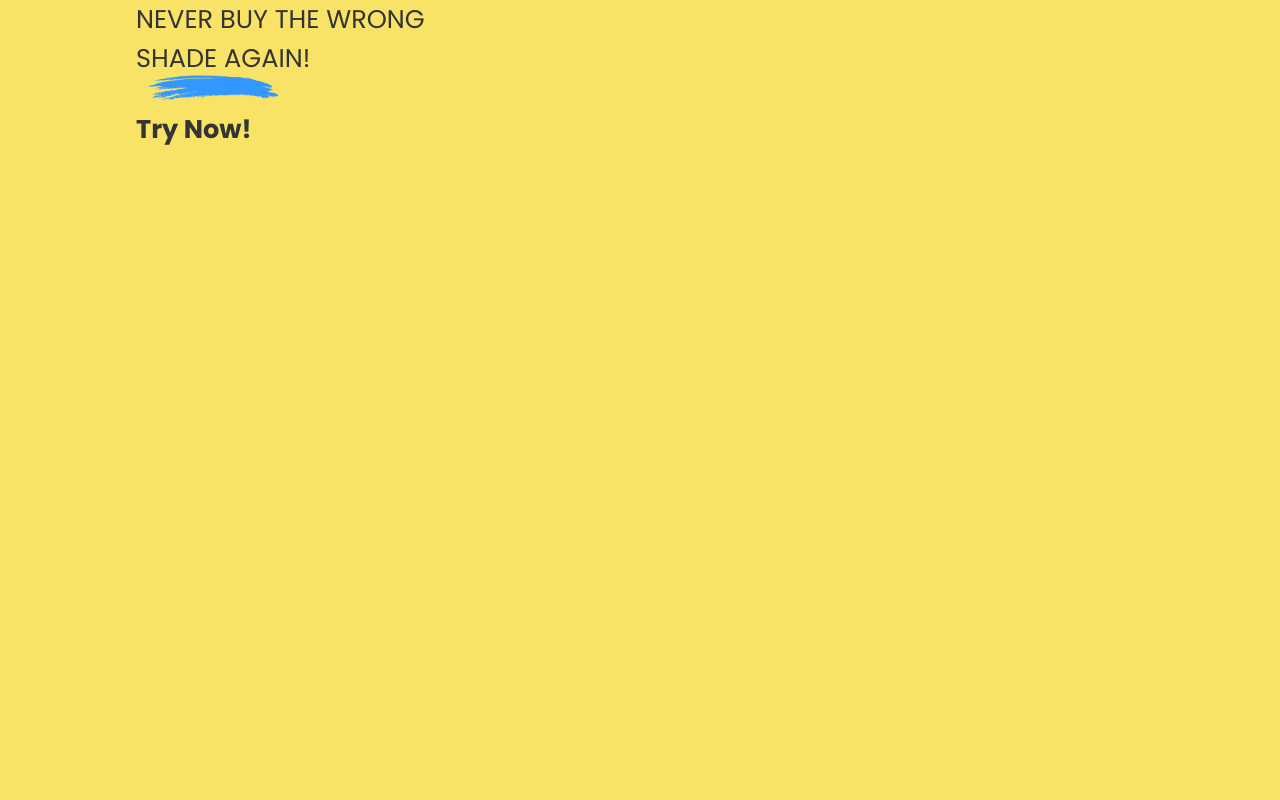
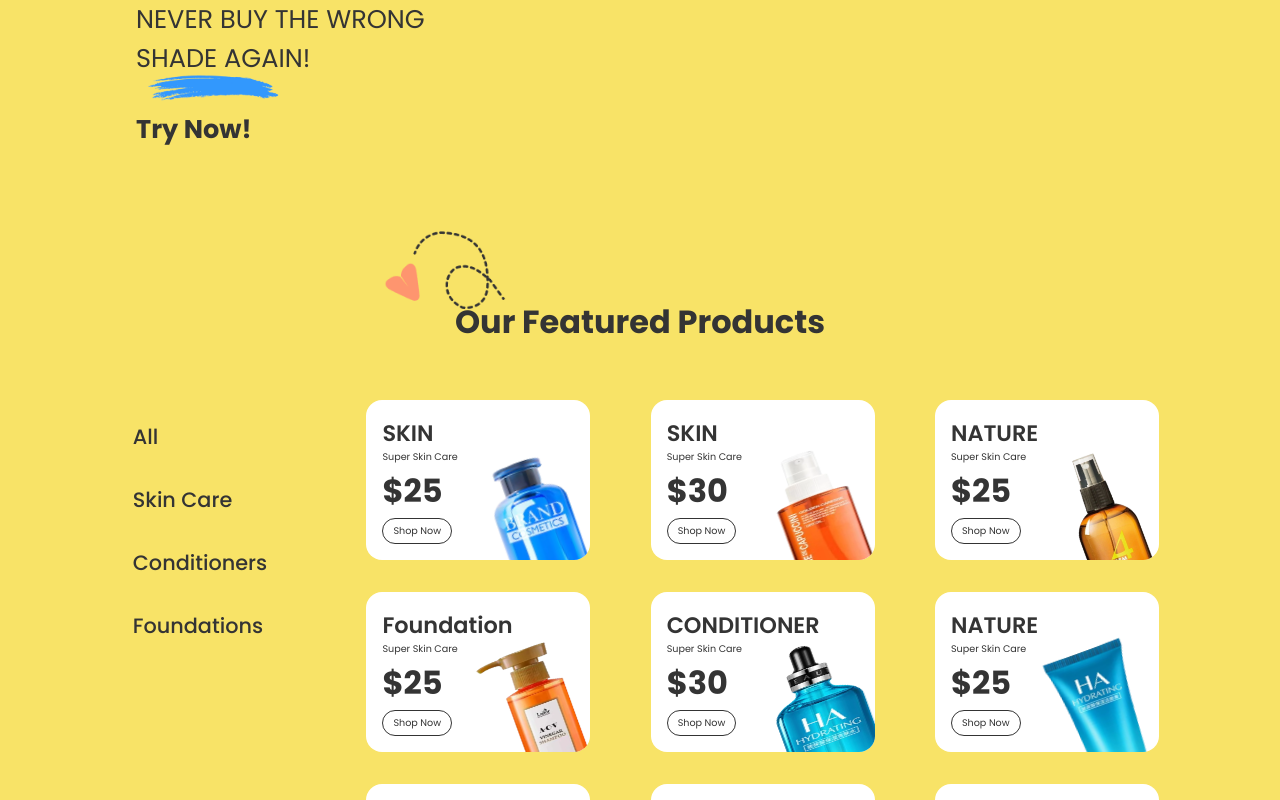
Before and after one commit to AbdellahSlimani/Beautify-Ecommerce-Website, a React (Create React App) app: page / in a window 1280 px wide. Shown: the part 945-1745 px from the top of the page. Before the commit the page ends 1222 px from the top, so only its background shows below. Built offline with nearby package versions, Linux system fonts and the light colour scheme.

Commit message:
Add Products section

```diff
--- a/src/App.js
+++ b/src/App.js
@@ -1,6 +1,7 @@
 import "./App.css";
 import Header from "./components/Header/Header";
 import Hero from "./components/Hero/Hero";
+import Products from "./components/Products/Products";
 import Slider from "./components/Slider/Slider";
 import Virtual from "./components/Virtual/Virtual";
 
@@ -11,6 +12,7 @@
       <Hero />
       <Slider />
       <Virtual />
+      <Products />
     </div>
   );
 }
--- /dev/null
+++ b/src/components/Products/Products.jsx
@@ -0,0 +1,48 @@
+import React, { useState } from "react";
+import css from "./Products.module.css";
+import Plane from "../../assets/plane.png";
+import { ProductsData } from "../../data/products";
+import { useAutoAnimate} from '@formkit/auto-animate/react'
+
+function Products() {
+  const [parent] = useAutoAnimate()
+  const [menuProducts, setMenuProducts] = useState(ProductsData);
+
+  const filter = (type) => {
+    setMenuProducts(ProductsData.filter((product) => product.type === type));
+  };
+
+  return (
+    <div className={css.container}>
+      <img src={Plane} alt="plane" />
+      <h1>Our Featured Products</h1>
+
+      <div className={css.products}>
+        <ul className={css.menu}>
+          <li onClick={() => setMenuProducts(ProductsData)}>All</li>
+          <li onClick={() => filter("skin care")}>Skin Care</li>
+          <li onClick={() => filter("conditioner")}>Conditioners</li>
+          <li onClick={() => filter("foundation")}>Foundations</li>
+        </ul>
+
+        <div className={css.list} ref={parent}>
+          {menuProducts.map((product, i) => (
+            <div key={i} className={css.product}>
+              <div className="left-s">
+                <div className="name">
+                  <span>{product?.name}</span>
+                  <span>{product?.detail}</span>
+                </div>
+                <span>${product.price}</span>
+                <div>Shop Now</div>
+              </div>
+              <img src={product?.img} alt="product" className="img-p" />
+            </div>
+          ))}
+        </div>
+      </div>
+    </div>
+  );
+}
+
+export default Products;
--- /dev/null
+++ b/src/components/Products/Products.module.css
@@ -0,0 +1,64 @@
+.container {
+  padding: 0 2rem;
+  position: relative;
+  display: flex;
+  flex-direction: column;
+  gap: 2rem;
+  align-items: center;
+  justify-content: center;
+}
+
+.container> :first-child {
+  position: absolute;
+  width: 8rem;
+  left: 30%;
+  top: -3rem;
+}
+
+.products {
+  display: grid;
+  width: 90%;
+  grid-template-columns: 25% auto;
+}
+
+.menu {
+  list-style: none;
+  display: flex;
+  flex-direction: column;
+  gap: 2rem;
+  font-weight: 500;
+  font-size: 1.3rem;
+}
+
+.menu> li:hover {
+  color: var(--pink);
+  cursor: pointer;
+}
+
+.list {
+  display: grid;
+  grid-template-columns: repeat(auto-fill, minmax(200px, 1fr));
+  height: 25rem;
+  overflow: scroll;
+  gap: 2rem;
+  justify-content: space-between;
+}
+
+
+.product {
+  position: relative;
+  width: 12rem;
+  height: 8rem;
+  background-color: #fff;
+  overflow: hidden;
+  padding: 1rem ;
+  display: flex;
+  border-radius: 1rem;
+
+}
+
+.product> img {
+  top: 3rem;
+  width: 6rem;
+  height: 11rem;
+}
```
